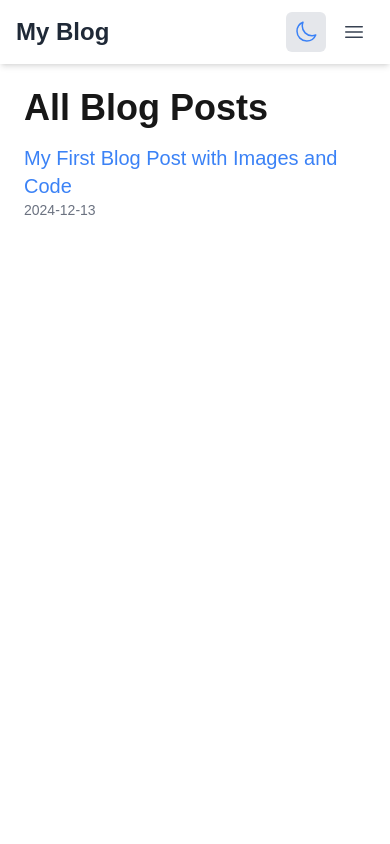
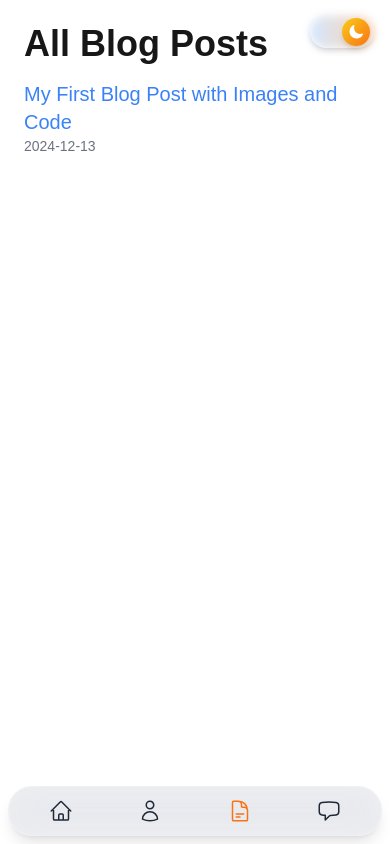
Before and after one commit to Jayant-Verma/byte-by-byte, a Next.js app: page /blog in a window 390 px wide. Built offline with nearby package versions, Linux system fonts and the light colour scheme.

Commit message:
updated navbar

```diff
--- a/src/app/blog/page.tsx
+++ b/src/app/blog/page.tsx
@@ -11,7 +11,7 @@ export default async function BlogPage() {
                 {posts.map(({ id, title, date }) => (
                     <li key={id} className="mb-3">
                         <Link href={`/blog/${id}`}>
-                            <a className="text-blue-500 hover:underline text-xl">{title}</a>
+                            <span className="text-blue-500 hover:underline text-xl">{title}</span>
                         </Link>
                         <p className="text-gray-500 text-sm">{date}</p>
                     </li>
--- a/src/app/layout.tsx
+++ b/src/app/layout.tsx
@@ -1,6 +1,7 @@
 import { ThemeProvider } from '@/context/ThemeContext';
 import Navbar from '@/components/Navbar';
 import './globals.css';
+import ThemeSwitch from '@/components/ThemeSwitch';
 
 export const metadata = {
     title: 'My Blog',
@@ -17,6 +18,7 @@ export default function RootLayout({
             <body>
                 <ThemeProvider>
                     <Navbar />
+                    <ThemeSwitch />
                     <main>{children}</main>
                 </ThemeProvider>
             </body>
--- a/src/components/Navbar.tsx
+++ b/src/components/Navbar.tsx
@@ -1,106 +1,75 @@
-'use client';
+"use client";
 
-import { useState } from 'react';
-import { useTheme } from '@/context/ThemeContext';
-import Link from 'next/link';
-import { SunIcon, MoonIcon, Bars3Icon, XMarkIcon } from '@heroicons/react/24/outline';
+import Link from "next/link";
+import { HomeIcon, UserIcon, ChatBubbleLeftIcon, DocumentTextIcon } from "@heroicons/react/24/outline";
+import { motion } from "framer-motion";
+import { usePathname } from "next/navigation";
 
 const Navbar = () => {
-    const { theme, toggleTheme } = useTheme();
-    const [isOpen, setIsOpen] = useState(false);
+    const pathname = usePathname();
 
     const navLinks = [
-        { name: 'Home', href: '/' },
-        { name: 'About', href: '/about' },
-        { name: 'Blog', href: '/blog' },
-        { name: 'Contact', href: '/contact' },
+        { name: "Home", href: "/", icon: <HomeIcon className="w-6 h-6" /> },
+        { name: "About", href: "/about", icon: <UserIcon className="w-6 h-6" /> },
+        { name: "Blog", href: "/blog", icon: <DocumentTextIcon className="w-6 h-6" /> },
+        { name: "Contact", href: "/contact", icon: <ChatBubbleLeftIcon className="w-6 h-6" /> },
     ];
 
+    const isActive = (linkHref: string) => {
+        console.log(linkHref, pathname);
+        if (pathname && linkHref === pathname) {
+            return "text-orange-500 dark:text-orange-400";
+        }
+        return "text-gray-800 dark:text-gray-300 hover:text-gray-600 dark:hover:text-gray-400";
+    };
+
     return (
-        <header className="sticky top-0 z-50 bg-white dark:bg-gray-900 shadow-md transition-all">
-            <div className="container mx-auto px-4 py-3 flex justify-between items-center">
-                {/* Logo */}
-                <Link href="/">
-                    <h1 className="text-2xl font-bold text-gray-800 dark:text-gray-100 hover:scale-105 transition-transform">
-                        My Blog
-                    </h1>
-                </Link>
-
-                {/* Desktop Navigation */}
-                <nav className="hidden md:flex items-center space-x-6">
-                    {navLinks.map((link) => (
-                        <Link
-                            key={link.name}
-                            href={link.href}
-                            className="text-gray-700 dark:text-gray-300 hover:text-gray-900 dark:hover:text-gray-100 px-3 py-2 rounded-md text-lg font-medium transition-all"
-                        >
-                            {link.name}
-                        </Link>
+        <div className="z-50 fixed flex justify-center w-full font-bold">
+            {/* Wrapper with conditional colors */}
+            <div className="border border-gray-200 dark:border-gray-700 mt-8 backdrop-blur-3xl rounded-3xl hidden md:flex justify-between items-center p-2 max-w-[400px] mx-auto bg-white/60 dark:bg-gray-800/70 shadow-md">
+                <ul className="flex flex-row p-2 space-x-8">
+                    {navLinks.map((link, index) => (
+                        <li key={index}>
+                            <Link
+                                href={link.href}
+                                className={`transform transition-all duration-300 ease-in-out ${isActive(link.href)}`}
+                            >
+                                {link.name}
+                            </Link>
+                        </li>
                     ))}
-
-                    {/* Theme Toggle Button */}
-                    <button
-                        onClick={toggleTheme}
-                        className="p-2 rounded-md bg-gray-200 dark:bg-gray-700 hover:bg-gray-300 dark:hover:bg-gray-600 transition-colors"
-                        aria-label="Toggle Theme"
-                    >
-                        {theme === 'dark' ? (
-                            <SunIcon className="w-6 h-6 text-yellow-500" />
-                        ) : (
-                            <MoonIcon className="w-6 h-6 text-blue-500" />
-                        )}
-                    </button>
-                </nav>
-
-                {/* Mobile Menu Toggle and Theme Button */}
-                <div className="flex items-center space-x-2 md:hidden">
-                    {/* Theme Toggle Button */}
-                    <button
-                        onClick={toggleTheme}
-                        className="p-2 rounded-md bg-gray-200 dark:bg-gray-700 hover:bg-gray-300 dark:hover:bg-gray-600 transition-colors"
-                        aria-label="Toggle Theme"
-                    >
-                        {theme === 'dark' ? (
-                            <SunIcon className="w-6 h-6 text-yellow-500" />
-                        ) : (
-                            <MoonIcon className="w-6 h-6 text-blue-500" />
-                        )}
-                    </button>
-
-                    {/* Mobile Menu Button */}
-                    <button
-                        onClick={() => setIsOpen(!isOpen)}
-                        className="p-2 rounded-md text-gray-700 dark:text-gray-300 hover:bg-gray-200 dark:hover:bg-gray-800 transition-colors"
-                        aria-label="Toggle Menu"
-                    >
-                        {isOpen ? (
-                            <XMarkIcon className="w-6 h-6" />
-                        ) : (
-                            <Bars3Icon className="w-6 h-6" />
-                        )}
-                    </button>
-                </div>
+                </ul>
             </div>
 
             {/* Mobile Menu */}
-            {isOpen && (
-                <nav className="md:hidden bg-white dark:bg-gray-900 shadow-lg">
-                    <ul className="flex flex-col space-y-2 p-4">
-                        {navLinks.map((link) => (
-                            <li key={link.name}>
-                                <Link
-                                    href={link.href}
-                                    onClick={() => setIsOpen(false)}
-                                    className="block text-gray-700 dark:text-gray-300 hover:bg-gray-200 dark:hover:bg-gray-700 px-3 py-2 rounded-md text-lg font-medium transition-all"
-                                >
-                                    {link.name}
-                                </Link>
-                            </li>
-                        ))}
-                    </ul>
-                </nav>
-            )}
-        </header>
+            <div className="fixed bottom-2 left-2 right-2 z-50 border border-transparent backdrop-blur-3xl rounded-3xl shadow-lg bg-gray-200/60 dark:bg-gray-800/70 md:hidden">
+                {/* Funky Mobile Navbar */}
+                <div className="flex justify-between items-center px-10 py-3 bg-opacity-60 backdrop-blur-md rounded-3xl">
+                    {navLinks.map((link, index) => (
+                        <motion.div
+                            key={index}
+                            whileHover={{
+                                scale: 1.2,
+                                rotate: 15,
+                                color: "#ffeb3b",
+                            }}
+                            whileTap={{
+                                scale: 0.85,
+                                rotate: -15,
+                            }}
+                            className="flex flex-col items-center justify-center transition-all duration-300"
+                        >
+                            <Link
+                                href={link.href}
+                                className={`flex items-center justify-center transition-all duration-300 ${isActive(link.href)}`}
+                            >
+                                {link.icon}
+                            </Link>
+                        </motion.div>
+                    ))}
+                </div>
+            </div>
+        </div>
     );
 };
 
--- /dev/null
+++ b/src/components/ThemeSwitch.tsx
@@ -0,0 +1,58 @@
+"use client";
+
+import { useEffect, useState } from "react";
+import { motion } from "framer-motion";
+import { SunIcon, MoonIcon } from "@heroicons/react/24/solid";
+
+const ThemeSwitch = () => {
+    const [theme, setTheme] = useState<string>("dark");
+
+    useEffect(() => {
+        const savedTheme = localStorage.getItem("theme") || "dark";
+        setTheme(savedTheme);
+        document.documentElement.classList.toggle("dark", savedTheme === "dark");
+    }, []);
+
+    const toggleTheme = () => {
+        const newTheme = theme === "light" ? "dark" : "light";
+        setTheme(newTheme);
+        localStorage.setItem("theme", newTheme);
+        document.documentElement.classList.toggle("dark", newTheme === "dark");
+    };
+
+    return (
+        <div className="fixed top-4 right-4 md:bottom-6 md:left-6 md:top-auto md:right-auto z-50">
+            {/* Outer Container */}
+            <div className="relative flex items-center justify-center">
+                <motion.button
+                    onClick={toggleTheme}
+                    whileHover={{ scale: 1.1 }}
+                    whileTap={{ scale: 0.95 }}
+                    className="relative w-16 h-8 flex items-center rounded-full bg-white dark:bg-gray-800 shadow-md backdrop-blur-lg transition-all duration-300"
+                >
+                    {/* Toggle Track */}
+                    <div className="absolute inset-0 rounded-full bg-gradient-to-r from-blue-300 to-orange-400 dark:from-gray-700 dark:to-gray-900 blur-sm opacity-40"></div>
+
+                    {/* Animated Toggle Circle */}
+                    <motion.div
+                        animate={{
+                            x: theme === "dark" ? "2.0rem" : "0.2rem",
+                            rotate: theme === "dark" ? 360 : 0,
+                        }}
+                        transition={{ type: "spring", stiffness: 400, damping: 20 }}
+                        className="w-7 h-7 rounded-full bg-gradient-to-br from-yellow-400 to-orange-500 dark:from-gray-600 dark:to-gray-900 shadow-md flex items-center justify-center"
+                    >
+                        {/* Sun/Moon Icon */}
+                        {theme === "light" ? (
+                            <SunIcon className="w-4 h-4 text-white" />
+                        ) : (
+                            <MoonIcon className="w-4 h-4 text-white" />
+                        )}
+                    </motion.div>
+                </motion.button>
+            </div>
+        </div>
+    );
+};
+
+export default ThemeSwitch;
```
